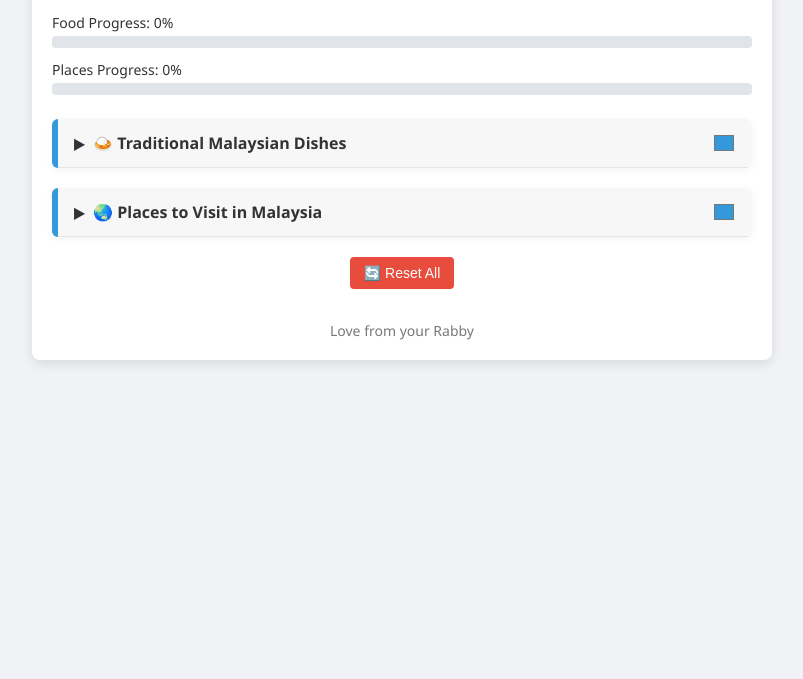
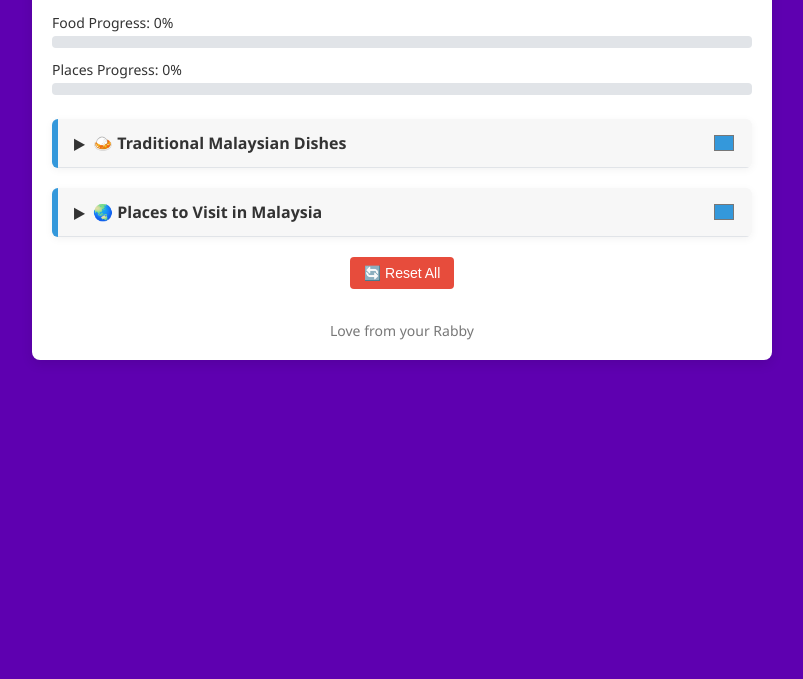
Before and after one commit to Rabby-Mollah/malaysia-checklist, a plain HTML site: page index.html in a window 1280 px wide. Shown: the part 121-800 px from the top of the page, without its empty margins (238-1041 px from the left). Drawn offline with Linux system fonts and the light colour scheme.

Commit message:
Update index.html

```diff
--- a/index.html
+++ b/index.html
@@ -8,7 +8,7 @@
     body {
       margin: 0; padding: 0;
       font-family: 'Segoe UI', Tahoma, sans-serif;
-      background: #f0f2f5;
+      background: #5E00B0;
       color: #333;
     }
     .container {
```
